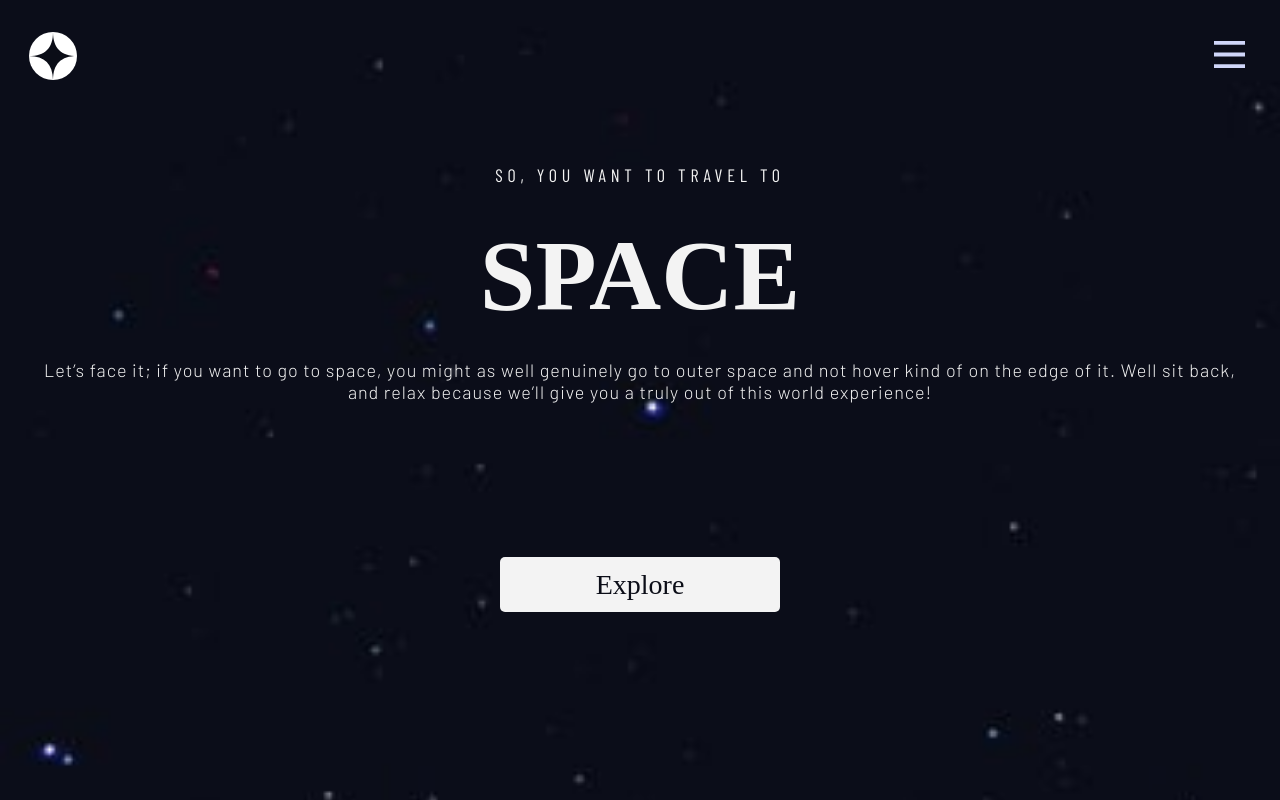
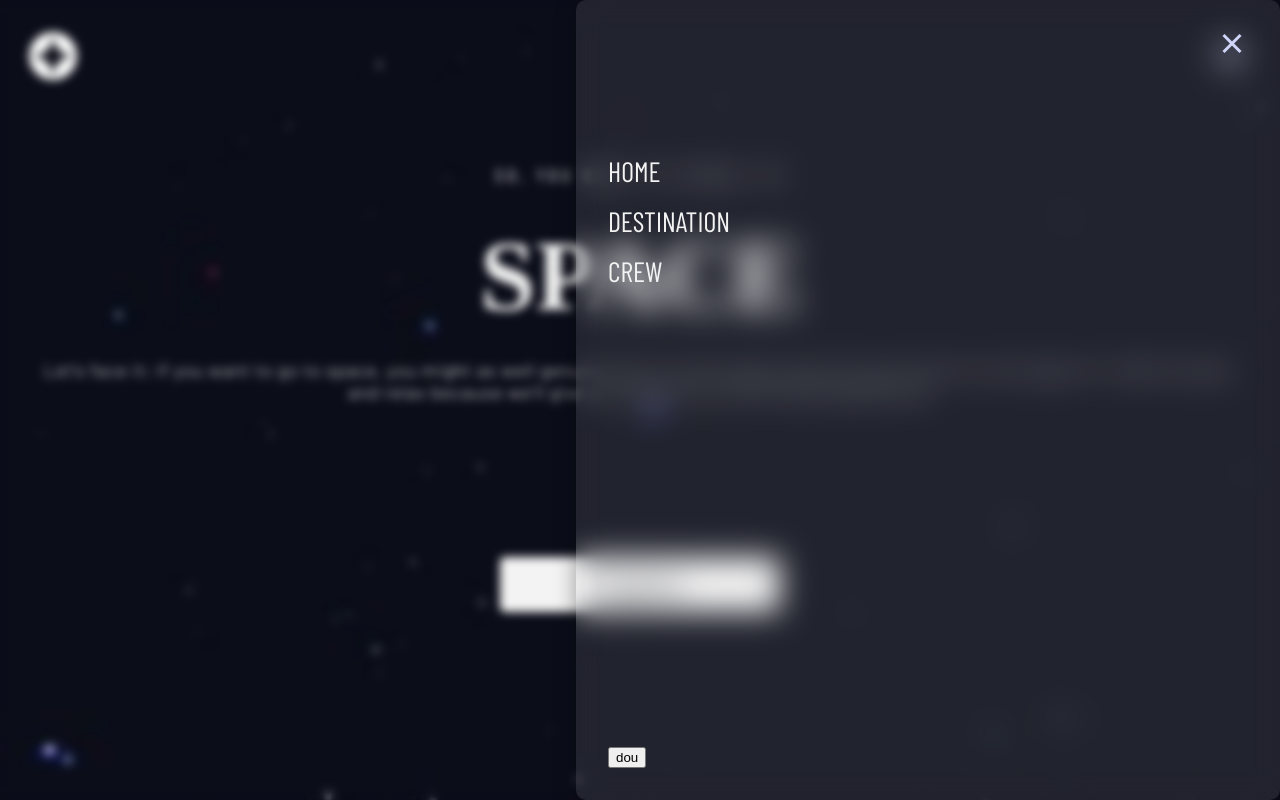
Before and after one commit to brunovdsa/space-trip, a React (Vite) app: page / in a window 1280 px wide. Both pictures are taken after a click on the button 1229 px from the left and 56 px from the top of the page. Built offline with nearby package versions, Linux system fonts and the light colour scheme; a web font is replaced by a local one.

Commit message:
FEAT: Nav bar update. Links need to be finished.

```diff
--- a/src/components/Header/index.tsx
+++ b/src/components/Header/index.tsx
@@ -1,6 +1,6 @@
 import Logo from '../../assets/shared/logo.svg';
-import MenuIcon from '../../assets/shared/icon-hamburger.svg';
 import './styles.scss';
+import Navbar from '../NavBar';
 
 export function Header() {
   return (
@@ -9,9 +9,7 @@ export function Header() {
         <img src={Logo} className='logo' />
       </div>
       <div className='col-2'>
-        <button className='menu-btn'>
-          <img src={MenuIcon} className='menu-icon' />
-        </button>
+        <Navbar />
       </div>
     </header>
   );
--- a/src/components/Header/styles.scss
+++ b/src/components/Header/styles.scss
@@ -5,12 +5,3 @@
   padding: 2rem 1.8rem;
   background: transparent;
 }
-
-.menu-btn {
-  border: none;
-  background: none;
-}
-
-.menu-icon {
-  height: 1.7rem;
-}
--- /dev/null
+++ b/src/components/NavBar/index.tsx
@@ -0,0 +1,55 @@
+import { Link } from 'react-router-dom';
+import { useRef, useState } from 'react';
+
+import navIcon from '../../assets/shared/icon-hamburger.svg';
+import closeIcon from '../../assets/shared/icon-close.svg';
+
+import './styles.scss';
+
+export default function Navbar() {
+  const [isActive, setIsActive] = useState<boolean>(false);
+
+  const dropDownRef = useRef(null);
+
+  const onClick = () => setIsActive(!isActive);
+
+  return (
+    <div>
+      <button className='menu-btn' onClick={onClick}>
+        <img src={navIcon} />
+      </button>
+      {isActive && <div className='bg-overlay' onClick={onClick} />}
+      <nav
+        ref={dropDownRef}
+        style={
+          isActive
+            ? { right: '0rem', transition: '450ms' }
+            : { right: '-100%', transition: '450ms' }
+        }
+      >
+        <div className='nav-header'>
+          <button className='close-icon' onClick={onClick}>
+            <img src={closeIcon} />
+          </button>
+        </div>
+        <div className='nav-body'>
+          <Link to={'/'} onClick={onClick}>
+            HOME
+          </Link>
+          <Link to={'/destination'} onClick={onClick}>
+            DESTINATION
+          </Link>
+          <Link to={'/crew'} onClick={onClick}>
+            CREW
+          </Link>
+        </div>
+
+        <div>
+          <div>
+            <button>dou</button>
+          </div>
+        </div>
+      </nav>
+    </div>
+  );
+}
--- /dev/null
+++ b/src/components/NavBar/styles.scss
@@ -0,0 +1,71 @@
+.menu-btn img {
+  height: 1.6rem;
+}
+.menu-btn {
+  border: none;
+  background: none;
+}
+
+.bg-overlay {
+  position: absolute;
+  top: 0;
+  left: 0;
+  width: 100%;
+  height: 100%;
+  background-color: linear-gradient(
+    135deg,
+    rgba(255, 255, 255, 0.1),
+    rgba(255, 255, 255, 0)
+  );
+  backdrop-filter: blur(5px);
+  -webkit-backdrop-filter: blur(5px);
+}
+
+nav {
+  background: linear-gradient(
+    135deg,
+    rgba(255, 255, 255, 0.096),
+    rgba(255, 255, 255, 0.096)
+  );
+  backdrop-filter: blur(15px);
+  border-radius: 10px;
+  position: absolute;
+  top: 0;
+  bottom: 0;
+  padding: 2rem;
+  width: 50%;
+  display: flex;
+
+  flex-direction: column;
+  gap: 1rem;
+  box-shadow: 0 8px 22px 0 rgba(0, 0, 0, 0.363);
+
+  a {
+    color: var(--white);
+    font-size: var(--h5);
+    font-weight: 300;
+    text-decoration: none;
+    font-family: var(--secondary-font);
+  }
+}
+
+.close-icon {
+  border: none;
+  background: none;
+}
+
+.nav-header {
+  display: flex;
+  justify-content: flex-end;
+  align-items: center;
+}
+
+.nav-body {
+  display: flex;
+  margin-top: 5rem;
+  justify-content: flex-start;
+  flex-direction: column;
+  align-items: flex-start;
+  gap: 1rem;
+  height: 100%;
+}
```
